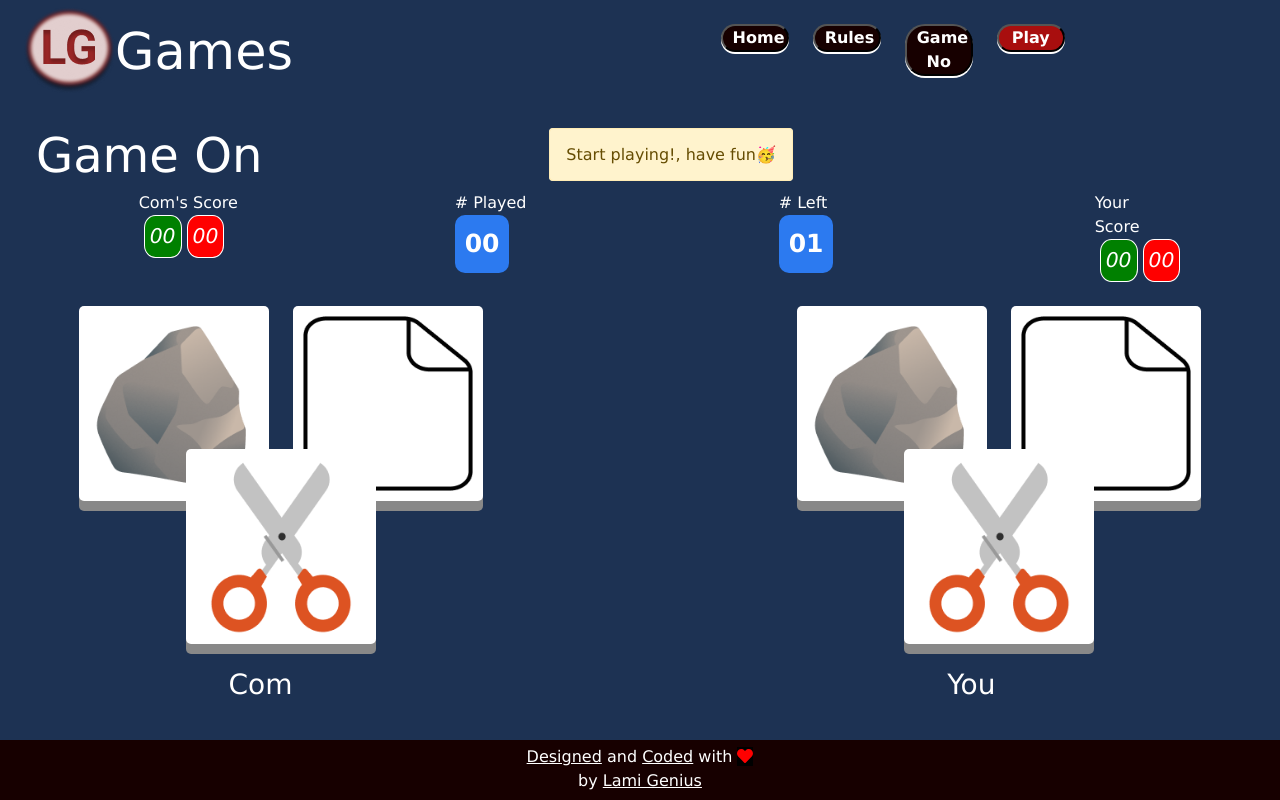
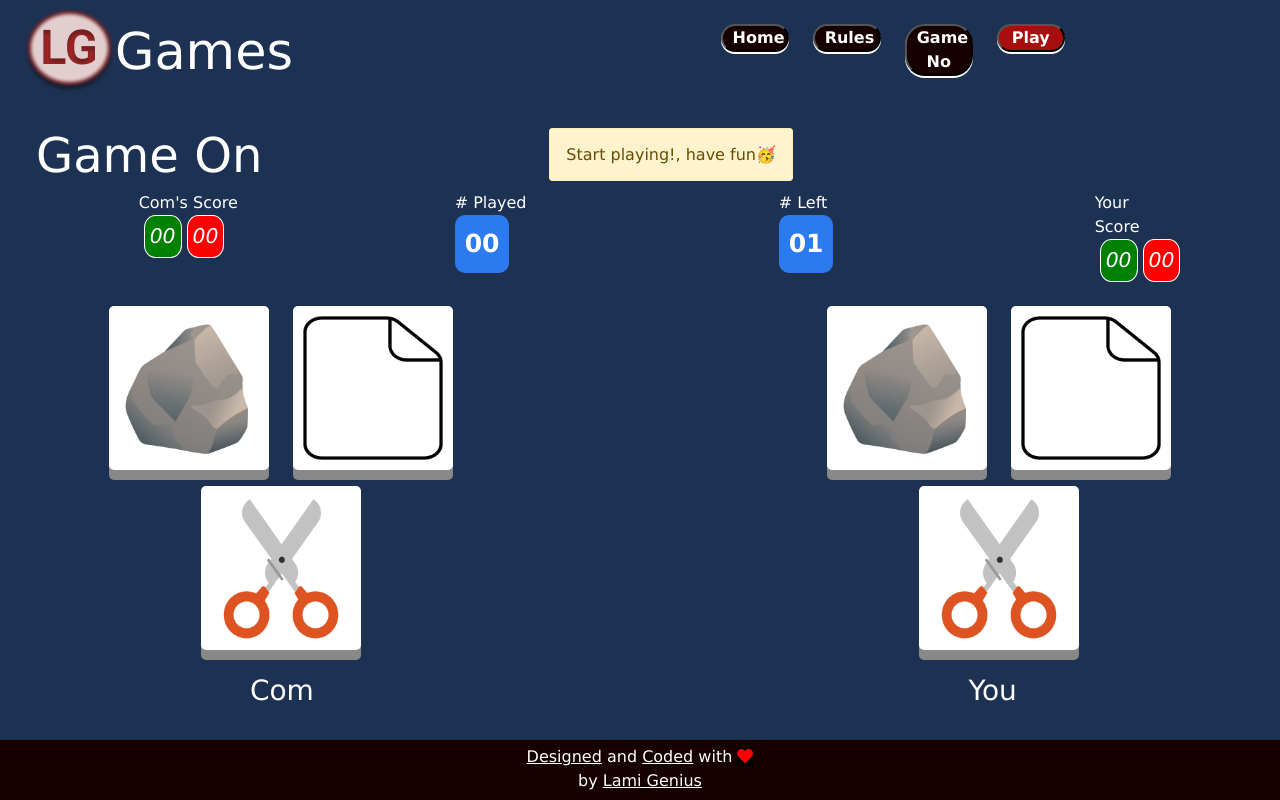
Before and after one commit to lami-genius/rock-paper-scissors-lg, an Angular app: page /play in a window 1280 px wide. Built offline with nearby package versions, Linux system fonts and the light colour scheme; a web font is replaced by a local one.

Commit message:
Minor bug fixes completed on responsiveness on mobile

```diff
--- a/src/app/start-game/play-game/play-game.component.html
+++ b/src/app/start-game/play-game/play-game.component.html
@@ -48,7 +48,7 @@
                 </rpsLG-player-options>
             </div>
             <div class="row justify-content-center mt-4">
-                <div class="col-md-3 col-6 mx-2">
+                <div class="col-md-2 col-4 mx-2">
                     <h3>Com</h3>
                 </div>
             </div>
@@ -59,7 +59,7 @@
                 </rpsLG-player-options>
             </div>
             <div class="row justify-content-center mt-4">
-                <div class="col-md-3 col-5 mx-2">
+                <div class="col-md-2 col-4 mx-2">
                     <h3>You</h3>
                 </div>
             </div>
--- a/src/app/start-game/player-options/player-options.component.css
+++ b/src/app/start-game/player-options/player-options.component.css
@@ -29,28 +29,6 @@
 
 .fun {
   color: #f616d3;
-}
-
-.vertical-play-up {
-  margin-left: -4ch;
-  margin-top: -1.5ch;
-  margin-bottom: -3.5ch;
-}
-
-@media (min-width: 800px) {
-  .vertical-play-up {
-    margin-left: -1ch;
-    margin-top: -4ch;
-    margin-bottom: -4ch;
-  }
-}
-
-@media (min-width: 1750px) {
-  .vertical-play-up {
-    margin-left: -4ch;
-    margin-top: 0ch;
-    margin-bottom: -3ch;
-  }
 }
 
 .img-fluid {
--- a/src/app/start-game/player-options/player-options.component.html
+++ b/src/app/start-game/player-options/player-options.component.html
@@ -1,4 +1,4 @@
-<div class="row justify-content-sm-center justify-content-xs-center ml-4">
+<div class="row justify-content-sm-center justify-content-xs-center mx-4">
     <div class="col-sm-5 col-6 ">
         <img (click)="updateColor('rock')" style="{{rockSelectedBackground}}" class="img img-fluid" [src]="rockImgLink"
             alt="Rock">
@@ -9,16 +9,13 @@
     </div>
 </div>
 <div class="vertical-play-up">
-    <div class="row justify-content-center  px-0">
+    <div class="row justify-content-center my-2">
         <div class="col-sm-1 col-md-2 col-12 px-0" style=" background-color:rgba(0, 0, 0, 0);">
-            <fa-icon (click)="updateColor('rand')"
-                style=" font-size: 20px; background-color:rgba(0, 0, 0, 0); color: #{{ playButtonColor  }}"
-                [icon]="['fas', 'play']">
-            </fa-icon>
+
         </div>
     </div>
 </div>
-<div class="row justify-content-center focus-style">
+<div class="row justify-content-center focus-style mx-4">
     <div class="col-sm-5 col-xs-5 col-6">
         <img (click)="updateColor('scissors')" class="img img-fluid" style="{{scissorsSelectedBackground}}"
             [src]="scissorsImgLink" alt="Scissors">
```
